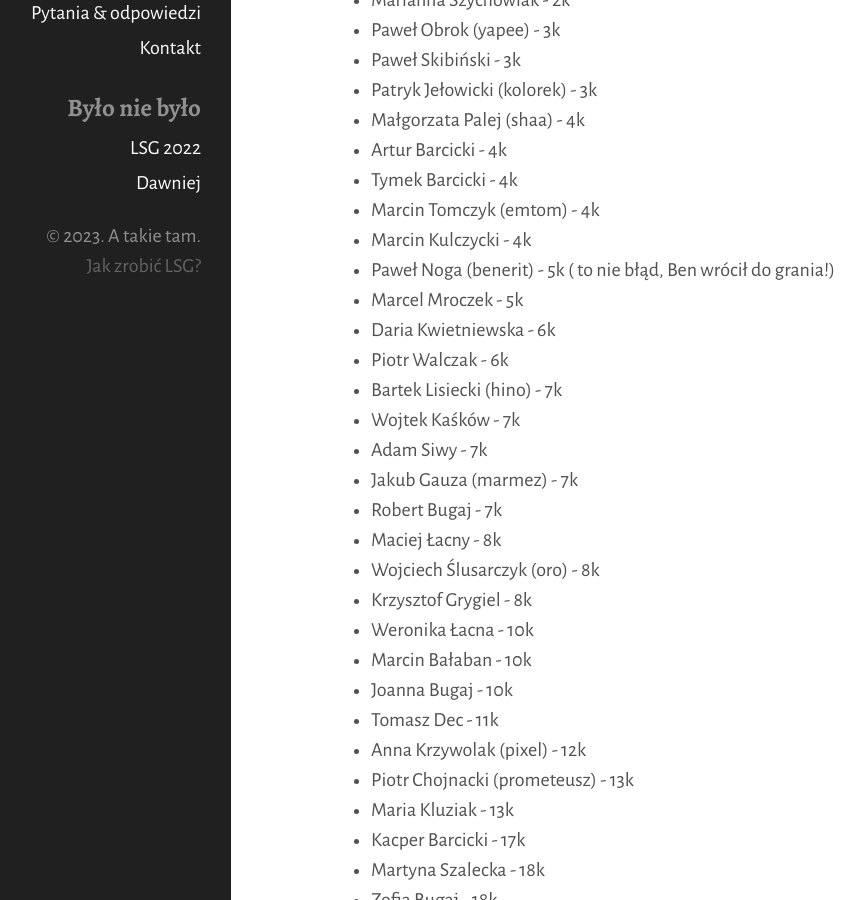
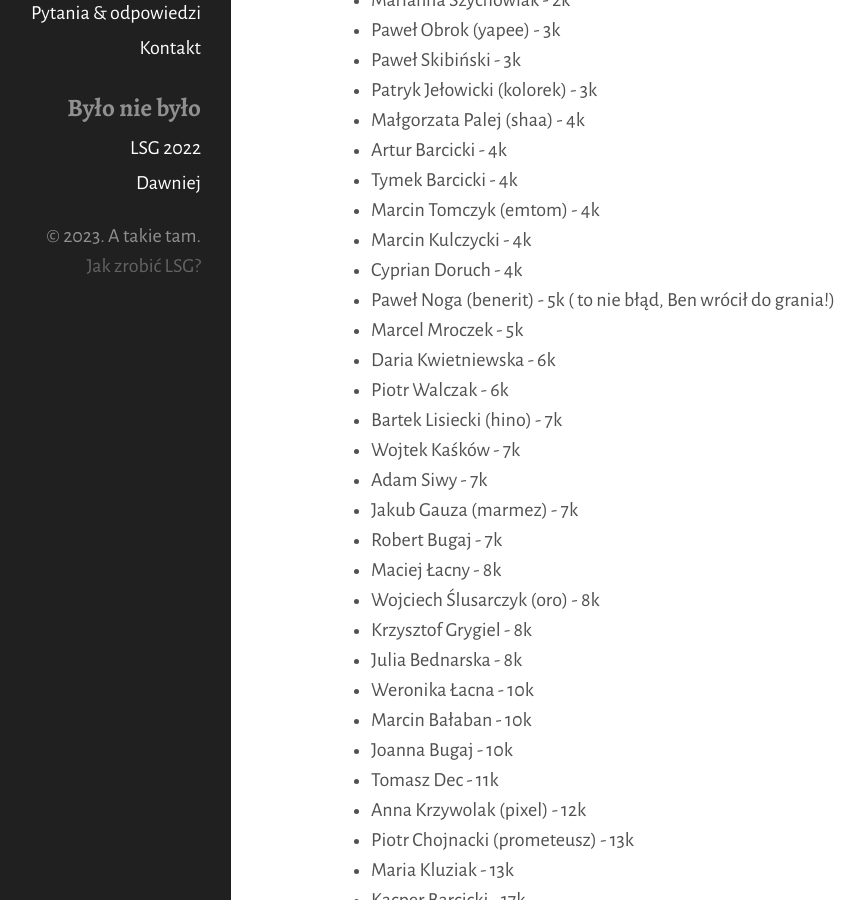
Before and after one commit to tasuki/lsg, a Jekyll site: the page built from zarejestrowani.md, in a window 1280 px wide and 900 px high, scrolled down 665 px. Shown: the whole window, without its empty margins (129-994 px from the left). Built offline with Jekyll 4.4.1, drawn with Linux system fonts in a browser that asks for light colours.

Commit message:
Update zarejestrowani.md

```diff
--- a/zarejestrowani.md
+++ b/zarejestrowani.md
@@ -32,6 +32,7 @@ Zarejestrowani uczestnicy, mniej więcej według stopnia:
 - Tymek Barcicki - 4k
 - Marcin Tomczyk (emtom) - 4k
 - Marcin Kulczycki - 4k
+- Cyprian Doruch - 4k
 - Paweł Noga (benerit) - 5k  ( to nie błąd, Ben wrócił do grania!)
 - Marcel Mroczek - 5k
 - Daria Kwietniewska - 6k
@@ -44,6 +45,7 @@ Zarejestrowani uczestnicy, mniej więcej według stopnia:
 - Maciej Łacny - 8k
 - Wojciech Ślusarczyk (oro) - 8k
 - Krzysztof Grygiel - 8k
+- Julia Bednarska - 8k
 - Weronika Łacna - 10k
 - Marcin Bałaban - 10k
 - Joanna Bugaj - 10k
```
